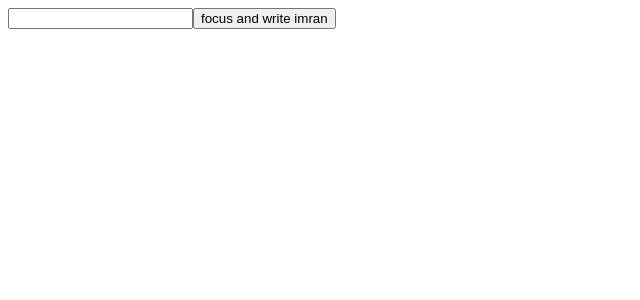
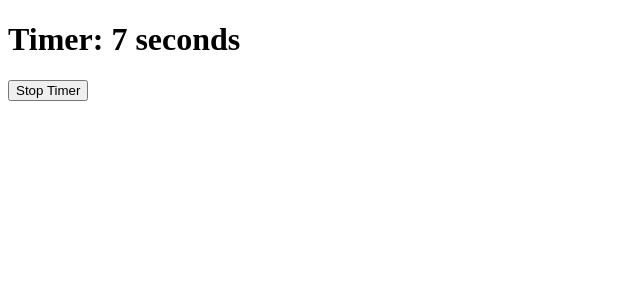
Before and after one commit to imran-techvoyager/React19, a React (Vite) app in the folder day-2/: page / in a window 1280 px wide. Shown: the top 300 px of the page, without its empty margins (0-640 px from the left). Built offline with nearby package versions, Linux system fonts and the light colour scheme.

Commit message:
feat(ui): add Timer component

```diff
--- a/day-2/src/App.jsx
+++ b/day-2/src/App.jsx
@@ -5,6 +5,7 @@
 import UserProfile from './context/UserProfile';
 import UserUpdate from './context/UserUpdate';
 import Reference from './ref/Reference';
+import Timer from './timer/Timer';
 
 export const context = createContext();
 export const context1 = createContext();
@@ -24,7 +25,8 @@
     //   <UserUpdate />
     // </UserProvider>
     <div>
-      <Reference />
+      {/* <Reference /> */}
+      <Timer />
     </div>
   )
 }
--- /dev/null
+++ b/day-2/src/timer/Timer.jsx
@@ -0,0 +1,26 @@
+import { useRef, useState, useEffect } from "react"
+
+const Timer = () => {
+    const [count, setCount] = useState(0);
+    const intervalRef = useRef(null);
+
+    useEffect(() => {
+        intervalRef.current = setInterval(()=>{
+             setCount(prevCount => prevCount + 1)
+        }, 1000);
+
+        return () => {
+            clearInterval(intervalRef.current);
+        };
+
+    }, []);
+
+  return (
+    <div>
+        <h1>Timer: {count} seconds</h1>
+        <button onClick={() => clearInterval(intervalRef.current)}>Stop Timer</button>
+    </div>
+  )
+}
+
+export default Timer
```
